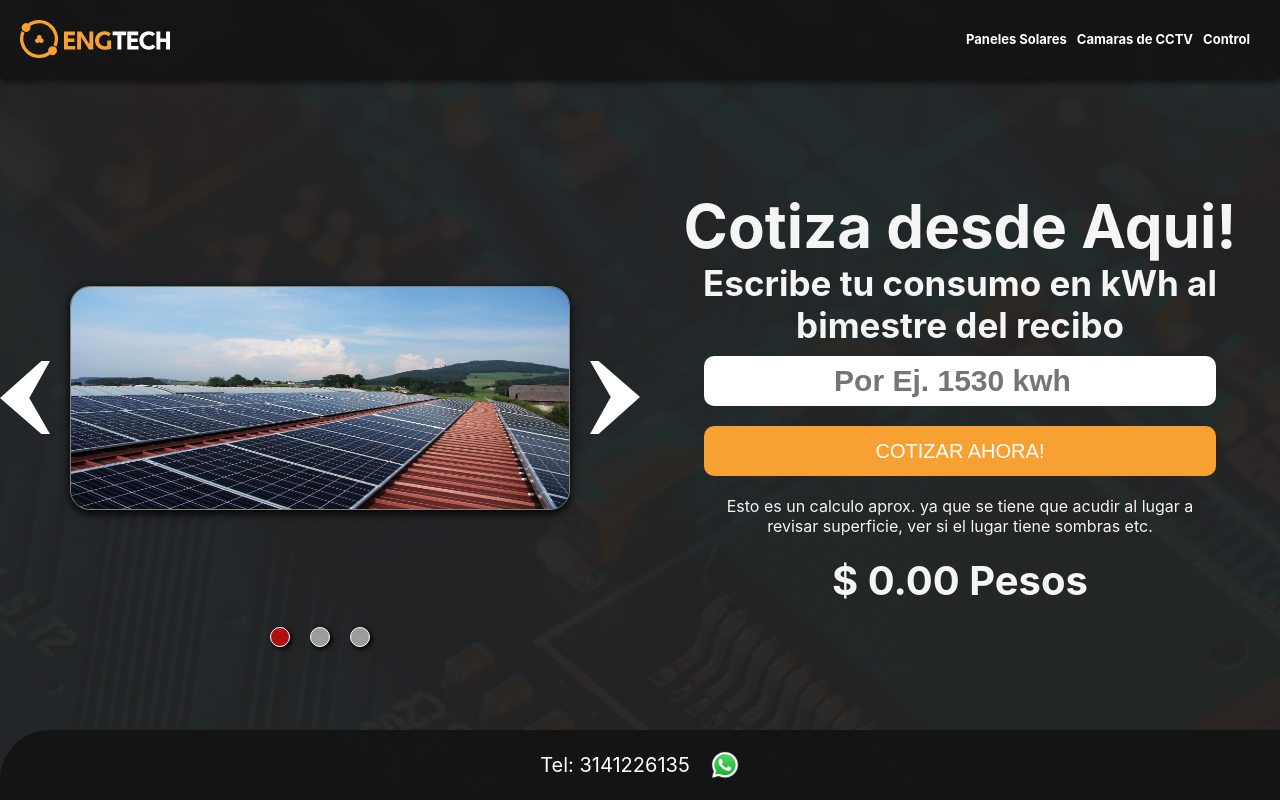
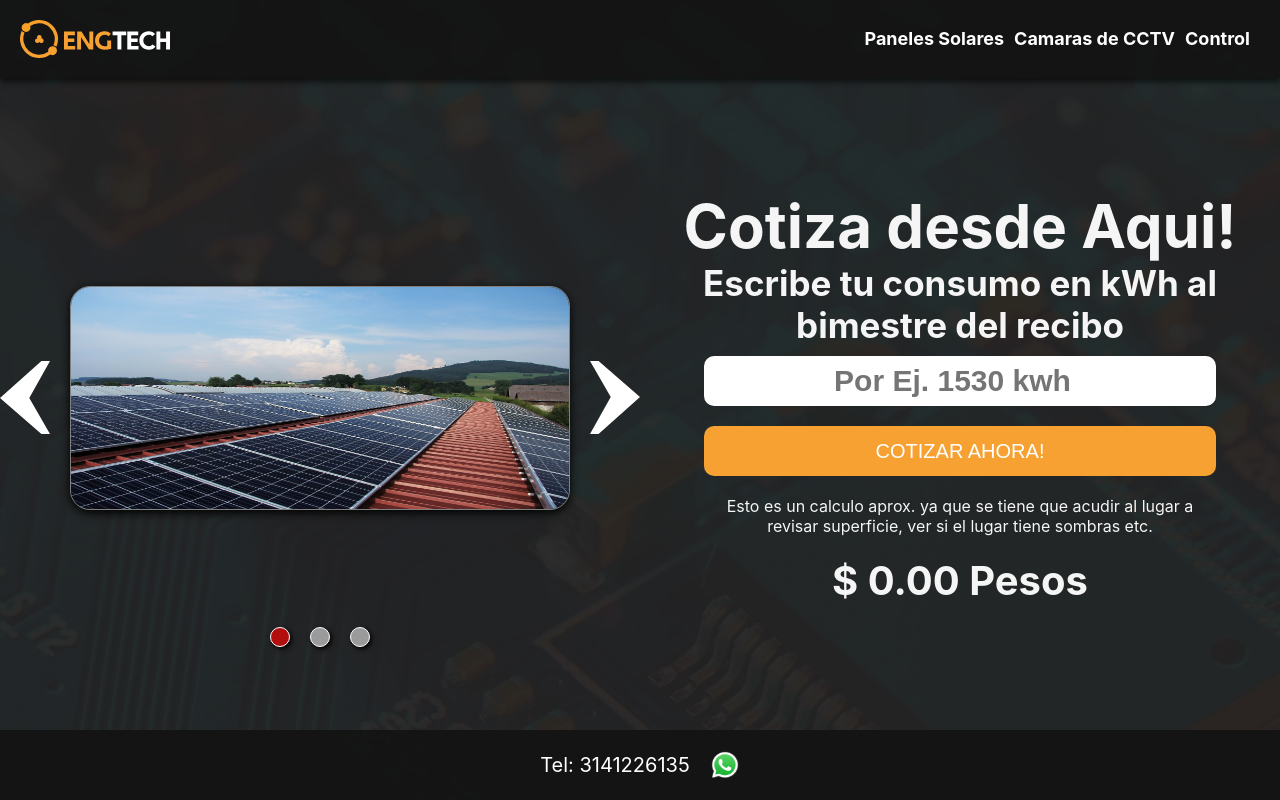
Before and after one commit to AlbertoEng/pagina-engtech, a Next.js app: page / in a window 1280 px wide. Built offline with nearby package versions, Linux system fonts and the light colour scheme.

Commit message:
acomodando footer

```diff
--- a/styles/globals.css
+++ b/styles/globals.css
@@ -48,7 +48,7 @@ a {
   display: flex;
   justify-content: flex-end;
   align-items: center;
-  margin-left: 50px;
+
 }
 
 .footerInfo{
@@ -274,6 +274,7 @@ a {
 
 .tituloPagina{
   font-size: 60px;
+  text-align: center;
 }
 
 .subtituloPagina{
@@ -336,13 +337,18 @@ a {
 
   .footerInfo{
     width: 100%;
+    border-radius: 0px;
+    bottom: 0px;
+    position: absolute;
   }
 
   .itemNavbar{
     margin-right: 0px;
-    font-size: 13px;
+    font-size: 18px;
     padding-right: 10px;
   }
+
+
 
   .subtituloPagina{
     text-align: center;
@@ -406,7 +412,7 @@ a {
   }
 
   .imagen{
-    width: 90%;
+    width: 80%;
     height: 100%;
     margin: 0px;
   }
@@ -480,6 +486,7 @@ a {
     width: 100%;
     padding: 3px;
     position: absolute;
+    bottom: 0px;
   }
 
   .botonCotizar{
```
